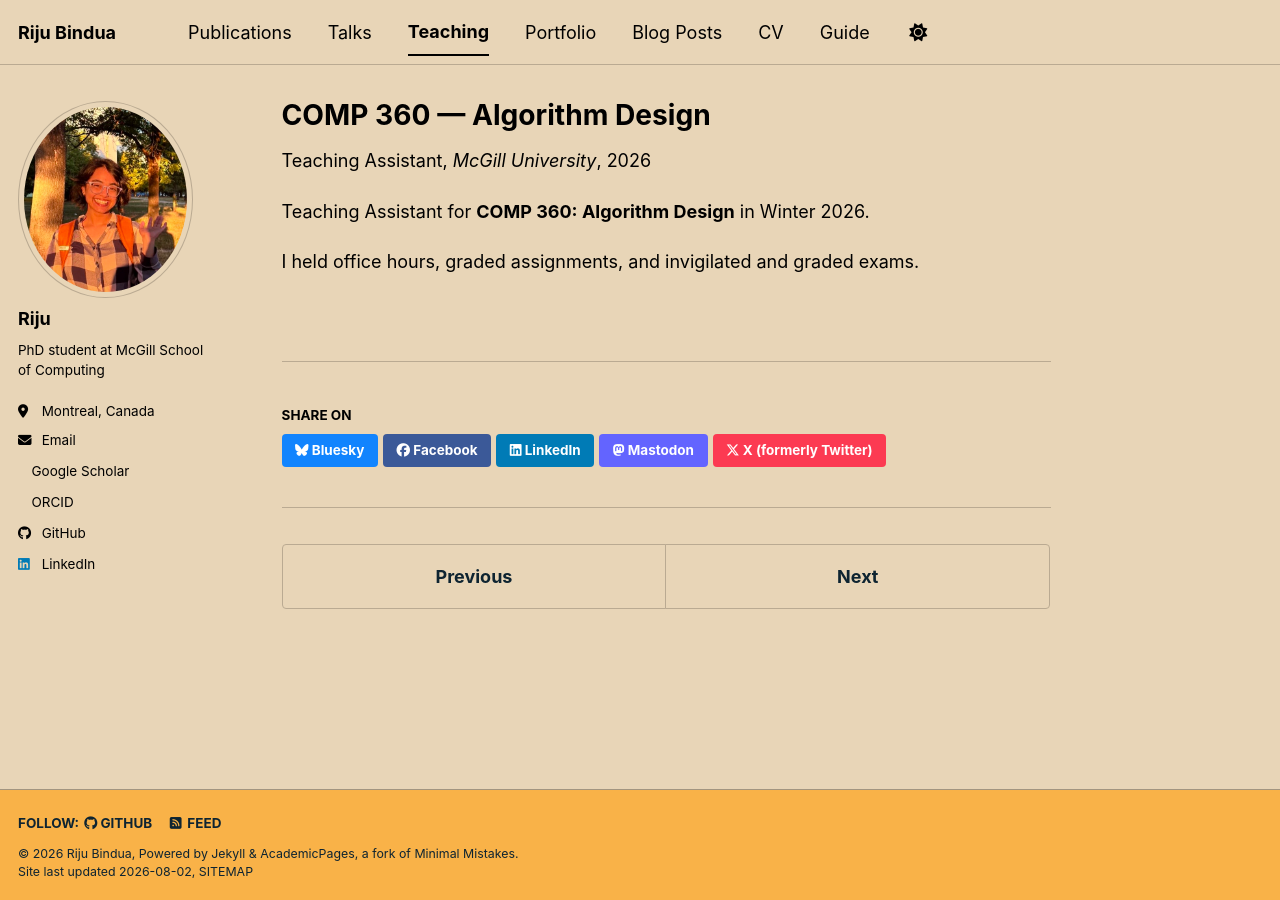
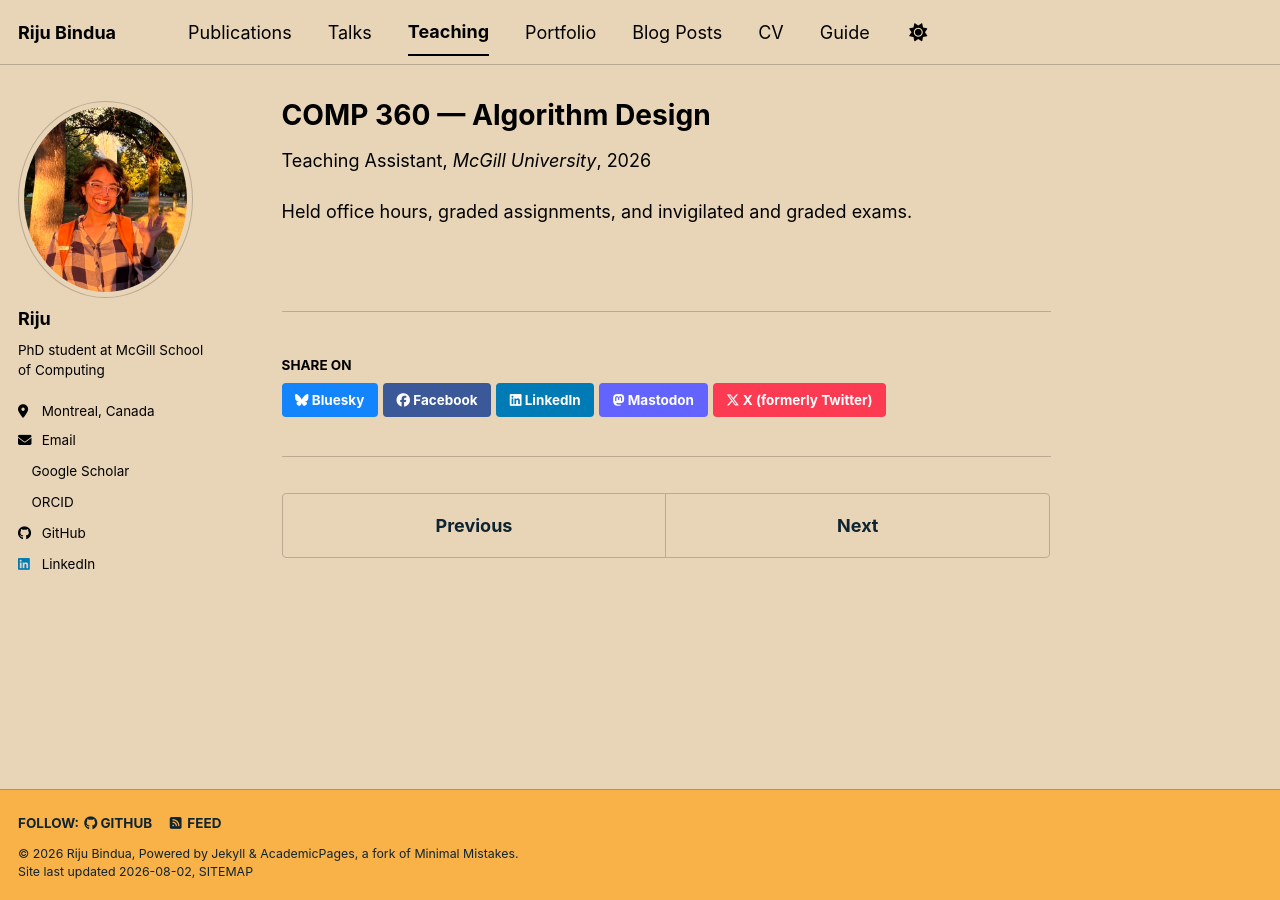
Before and after one commit to binduariju/binduariju.github.io, a Jekyll site: the page built from _teaching/2026-winter-comp360.md, in a window 1280 px wide. Built offline with Jekyll 4.4.1, drawn with Linux system fonts in a browser that asks for light colours; a style sheet for code colours, icons or effects is not loaded.

Commit message:
Update teaching assistant description for COMP 360

```diff
--- a/_teaching/2026-winter-comp360.md
+++ b/_teaching/2026-winter-comp360.md
@@ -8,6 +8,4 @@ date: 2026-01-01
 location: "Montreal, Canada"
 ---
 
-Teaching Assistant for **COMP 360: Algorithm Design** in Winter 2026.
-
-I held office hours, graded assignments, and invigilated and graded exams.
+Held office hours, graded assignments, and invigilated and graded exams.
```
